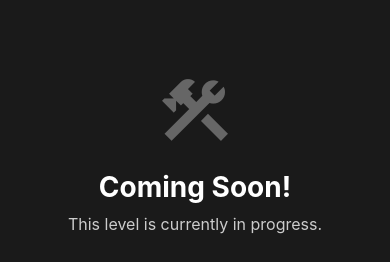
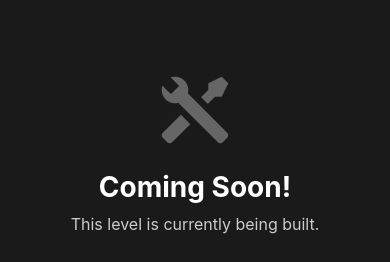
Before and after one commit to MuhammadAriz/BrainMaster, a React Native app: screen /GameLevel in a window 390 px wide. Shown: the part 283-545 px from the top of the page. Built offline with nearby package versions, Linux system fonts and the light colour scheme.

Commit message:
feat: integrate react-native-svg, update UI navigation, and standardize game toast notifications

```diff
--- a/app.json
+++ b/app.json
@@ -37,6 +37,12 @@
             "enableShrinkResourcesInReleaseBuilds": true
           }
         }
+      ],
+      [
+        "react-native-svg",
+        {
+          "localSvgs": []
+        }
       ]
     ]
   }
--- a/components/puzzles/ColorPuzzle.tsx
+++ b/components/puzzles/ColorPuzzle.tsx
@@ -39,7 +39,7 @@ export const ColorPuzzle: React.FC<ColorPuzzleProps> = ({ onComplete, config })
     } else {
       setShowingPattern(false);
       setPatternIndex(0);
-      toast.info('Now repeat the pattern!');
+      toast.success('Now repeat the pattern!');
     }
   }, [patternIndex, showingPattern]);
 
--- a/components/puzzles/PatternPuzzle.tsx
+++ b/components/puzzles/PatternPuzzle.tsx
@@ -37,7 +37,7 @@ export const PatternPuzzle: React.FC<PatternPuzzleProps> = ({ onComplete, config
         setShowingDemo(false);
         setDemoIndex(-1);
         setHighlightedCell(null);
-        toast.info('Now repeat the pattern!');
+        toast.success('Now repeat the pattern!');
       }, 1200);
       return () => clearTimeout(timer);
     }
--- a/package.json
+++ b/package.json
@@ -29,7 +29,7 @@
     "react-native-reanimated": "~3.10.1",
     "react-native-safe-area-context": "4.10.5",
     "react-native-screens": "3.31.1",
-    "react-native-vector-icons": "^10.1.0",
+    "react-native-svg": "~15.2.0",
     "react-native-web": "~0.19.13",
     "sonner-native": "0.21.1",
     "typescript": "~5.3.3"
--- a/screens/GameLevelScreen.tsx
+++ b/screens/GameLevelScreen.tsx
@@ -119,17 +119,17 @@ export default function GameLevelScreen() {
     return (
       <View style={styles.container}>
         <View style={styles.header}>
-          <Pressable onPress={() => navigation.goBack()} style={styles.backIcon}>
+          <Pressable onPress={() => navigation.navigate('LevelSelect')} style={styles.backIcon}>
             <MaterialCommunityIcons name="arrow-left" size={30} color="#fff" />
           </Pressable>
           <Text style={styles.headerTitle}>Level {levelId}</Text>
           <View style={{ width: 30 }} />
         </View>
         <View style={styles.inProgressContainer}>
-          <MaterialCommunityIcons name="hammer-wrench" size={80} color="#666" />
+          <MaterialCommunityIcons name="tools" size={80} color="#666" />
           <Text style={styles.inProgressTitle}>Coming Soon!</Text>
-          <Text style={styles.inProgressText}>This level is currently in progress.</Text>
-          <Pressable style={styles.returnButton} onPress={() => navigation.goBack()}>
+          <Text style={styles.inProgressText}>This level is currently being built.</Text>
+          <Pressable style={styles.returnButton} onPress={() => navigation.navigate('LevelSelect')}>
             <Text style={styles.returnButtonText}>Return to Level Select</Text>
           </Pressable>
         </View>
```
